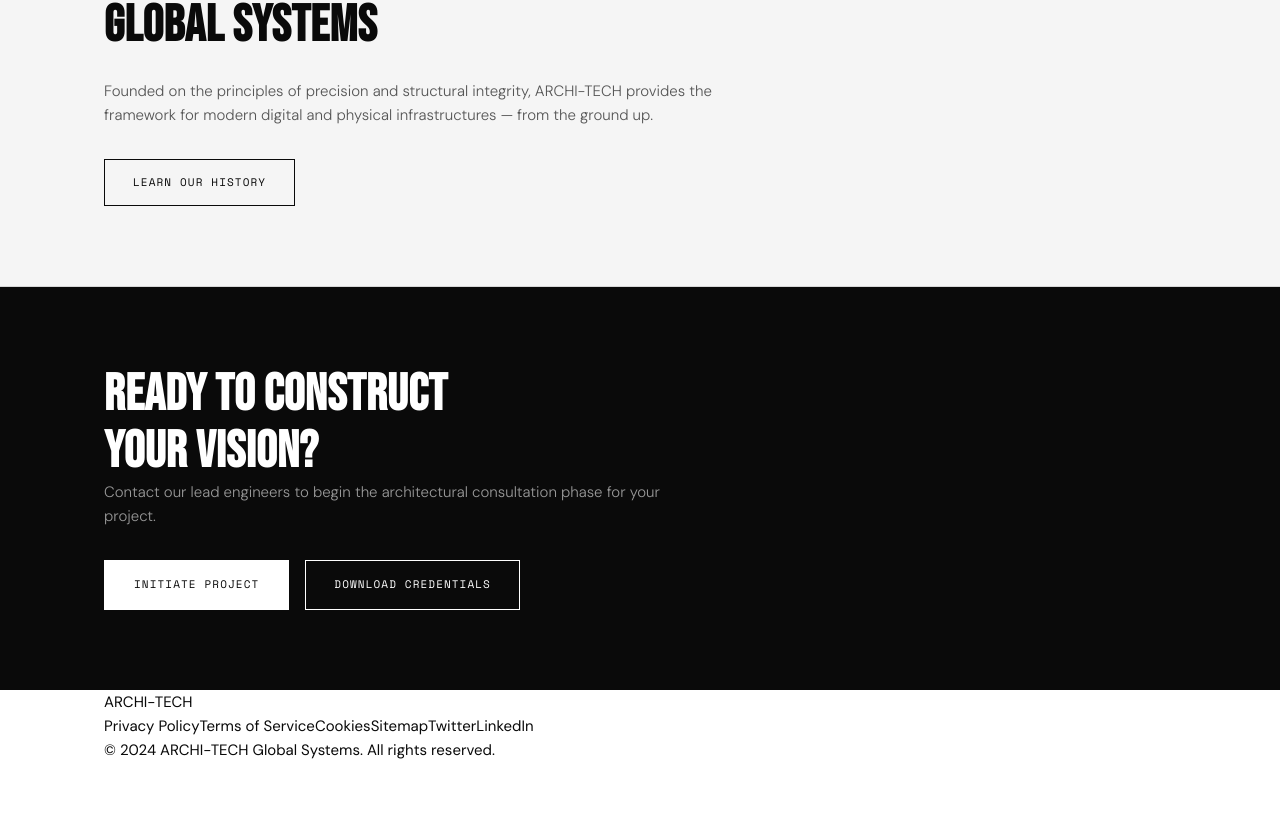
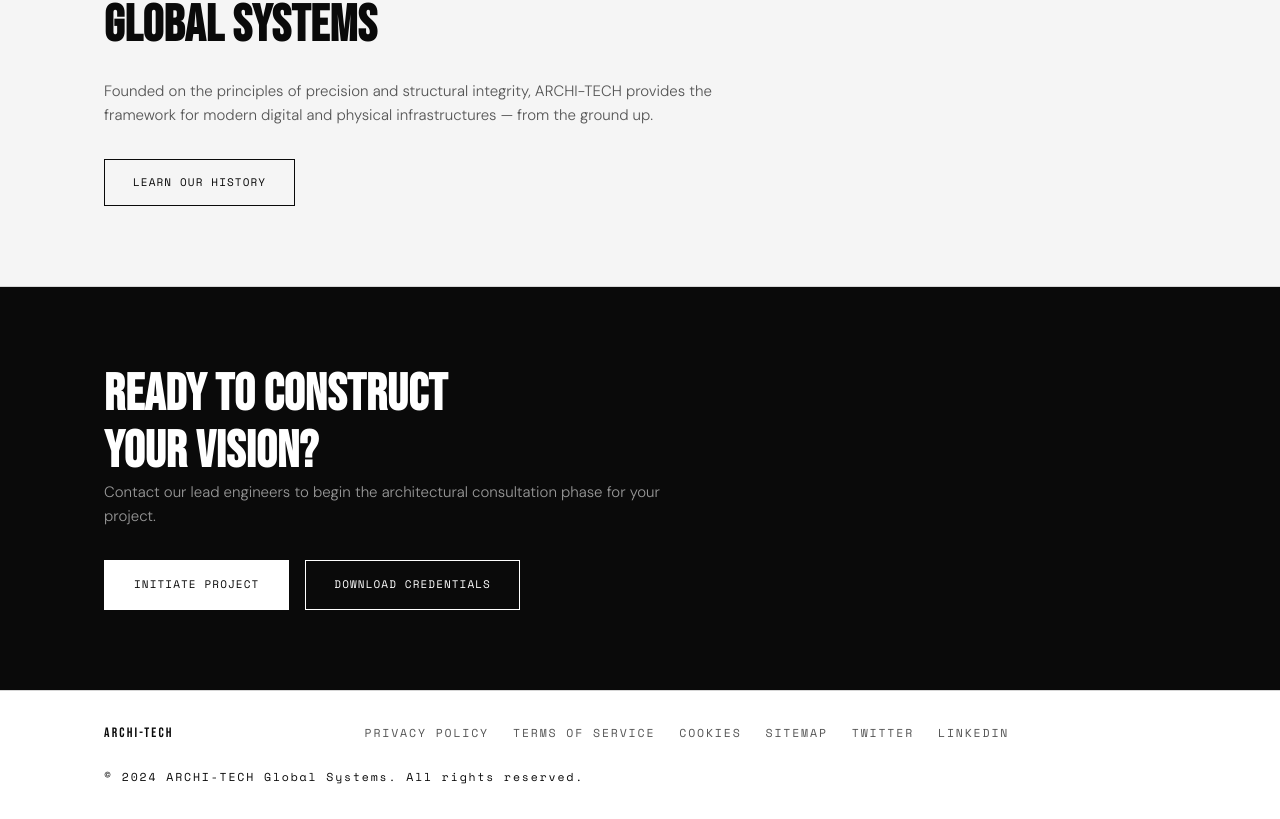
Before and after one commit to KevinAprianto13/WebClient-Kelompok4, a React (Create React App) app: page /#/ in a window 1280 px wide. Shown: the part 2012-2831 px from the top of the page. Before the commit the page ends 2774 px from the top, so only its background shows below. Built offline with nearby package versions, Linux system fonts and the light colour scheme.

Commit message:
Refactor footer into shared component and update footer styling

```diff
--- a/src/App.js
+++ b/src/App.js
@@ -1,5 +1,6 @@
 import { HashRouter as Router, Route, Routes } from 'react-router-dom';
 import Navbar from './components/Navbar';
+import Footer from './components/Footer';
 import Home from './pages/Home';
 import About from './pages/About';
 import Services from './pages/Services';
@@ -24,6 +25,7 @@ function App() {
         <Route path="/contact" element={<Contact />} />
         <Route path="*" element={<NotFound />} />
       </Routes>
+      <Footer />
     </Router>
   );
 }
--- /dev/null
+++ b/src/components/Footer.js
@@ -0,0 +1,26 @@
+function Footer() {
+  const links = [
+    'Privacy Policy',
+    'Terms of Service',
+    'Cookies',
+    'Sitemap',
+    'Twitter',
+    'LinkedIn',
+  ];
+
+  return (
+    <footer className="footer">
+      <div className="container footer__inner">
+        <span className="footer__logo">ARCHI-TECH</span>
+        <div className="footer__links">
+          {links.map((label) => (
+            <a key={label} href="#!">{label}</a>
+          ))}
+        </div>
+        <span className="footer__copy">© 2024 ARCHI-TECH Global Systems. All rights reserved.</span>
+      </div>
+    </footer>
+  );
+}
+
+export default Footer;
--- a/src/pages/About.js
+++ b/src/pages/About.js
@@ -128,20 +128,6 @@ function About() {
         </div>
       </section>
 
-      <footer className="footer">
-        <div className="container footer__inner">
-          <span className="footer__logo">ARCHI-TECH</span>
-          <div className="footer__links">
-            <a href="/#">Privacy Policy</a>
-            <a href="/#">Terms of Service</a>
-            <a href="/#">Cookies</a>
-            <a href="/#">Sitemap</a>
-            <a href="/#">Twitter</a>
-            <a href="/#">LinkedIn</a>
-          </div>
-          <span className="footer__copy">© 2024 ARCHI-TECH Global Systems. All rights reserved.</span>
-        </div>
-      </footer>
     </main>
   );
 }
--- a/src/pages/Contact.js
+++ b/src/pages/Contact.js
@@ -175,20 +175,6 @@ function Contact() {
         </div>
       </section>
 
-      <footer className="footer">
-        <div className="container footer__inner">
-          <span className="footer__logo">ARCHI-TECH</span>
-          <div className="footer__links">
-            <a href="/#">Privacy Policy</a>
-            <a href="/#">Terms of Service</a>
-            <a href="/#">Cookies</a>
-            <a href="/#">Sitemap</a>
-            <a href="/#">Twitter</a>
-            <a href="/#">LinkedIn</a>
-          </div>
-          <span className="footer__copy">© 2024 ARCHI-TECH Global Systems. All rights reserved.</span>
-        </div>
-      </footer>
     </main>
   );
 }
--- a/src/pages/Home.js
+++ b/src/pages/Home.js
@@ -135,20 +135,6 @@ function Home() {
         </div>
       </section>
 
-      <footer className="footer">
-        <div className="container footer__inner">
-          <span className="footer__logo">ARCHI-TECH</span>
-          <div className="footer__links">
-            <a href="/#">Privacy Policy</a>
-            <a href="/#">Terms of Service</a>
-            <a href="/#">Cookies</a>
-            <a href="/#">Sitemap</a>
-            <a href="/#">Twitter</a>
-            <a href="/#">LinkedIn</a>
-          </div>
-          <span className="footer__copy">© 2024 ARCHI-TECH Global Systems. All rights reserved.</span>
-        </div>
-      </footer>
     </main>
   );
 }
--- a/src/pages/Services.js
+++ b/src/pages/Services.js
@@ -115,20 +115,6 @@ function Services() {
         </div>
       </section>
 
-      <footer className="footer">
-        <div className="container footer__inner">
-          <span className="footer__logo">ARCHI-TECH</span>
-          <div className="footer__links">
-            <a href="/#">Privacy Policy</a>
-            <a href="/#">Terms of Service</a>
-            <a href="/#">Cookies</a>
-            <a href="/#">Sitemap</a>
-            <a href="/#">Twitter</a>
-            <a href="/#">LinkedIn</a>
-          </div>
-          <span className="footer__copy">© 2024 ARCHI-TECH Global Systems. All rights reserved.</span>
-        </div>
-      </footer>
     </main>
   );
 }
--- a/src/styles/base.css
+++ b/src/styles/base.css
@@ -259,6 +259,59 @@ textarea.form-control {
   gap: var(--space-4);
 }
 
+/* ===========================
+   Footer
+   =========================== */
+
+.footer {
+  border-top: 1px solid var(--color-gray-200);
+  padding-block: var(--space-8);
+}
+
+.footer__inner {
+  display: flex;
+  align-items: center;
+  justify-content: space-between;
+  gap: var(--space-6);
+  flex-wrap: wrap;
+}
+
+.footer__logo {
+  font-family: var(--font-display);
+  font-size: 0.85rem;
+  letter-spacing: 0.16em;
+  text-transform: uppercase;
+}
+
+.footer__links {
+  display: flex;
+  flex-wrap: wrap;
+  gap: var(--space-6);
+  justify-content: center;
+  flex: 1 1 auto;
+}
+
+.footer__links a {
+  font-family: var(--font-mono);
+  font-size: 0.72rem;
+  letter-spacing: 0.16em;
+  text-transform: uppercase;
+  color: var(--color-gray-600);
+  transition: color var(--transition-fast);
+}
+
+.footer__links a:hover {
+  color: var(--color-black);
+}
+
+.footer__copy {
+  font-family: var(--font-mono);
+  font-size: 0.72rem;
+  letter-spacing: 0.16em;
+  color: var(--color-gray-500);
+  white-space: nowrap;
+}
+
 /* Hamburger (mobile) */
 .navbar__hamburger {
   display: none;
```
